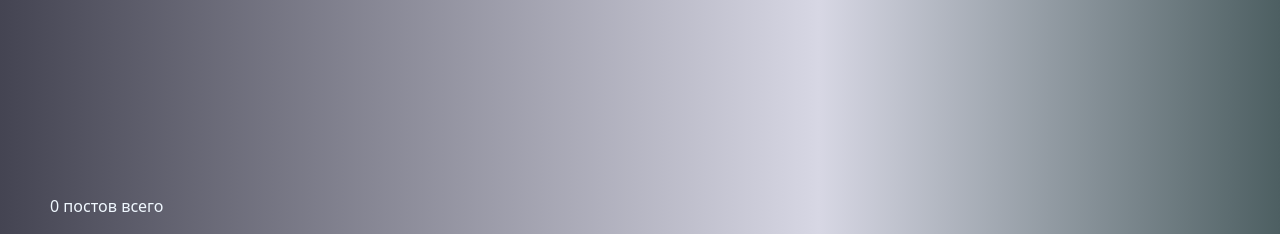
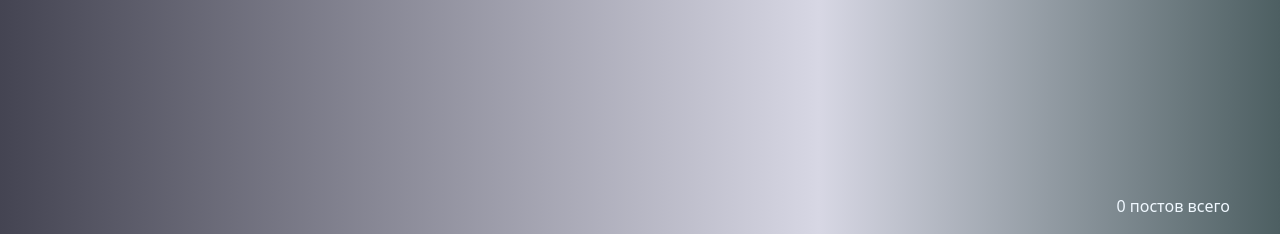
Before and after one commit to k1llRe4l/djangoProject, a Django app: page / in a window 1280 px wide. Shown: the part 566-800 px from the top of the page. Run offline with Django 4.2, Linux system fonts and the light colour scheme; data that the repository does not hold is empty.

Commit message:
Initial commit

```diff
--- a/templates/home.html
+++ b/templates/home.html
@@ -78,7 +78,7 @@
         {% endfor %}
     {% endblock content %}
 
-    <div style="position: fixed; bottom: 0; left: 50px">
+    <div style="position: fixed; bottom: 0; right: 50px">
         <p><span style="color: aliceblue">{{ post_count }} постов всего</span></p>
     </div>
 
```
